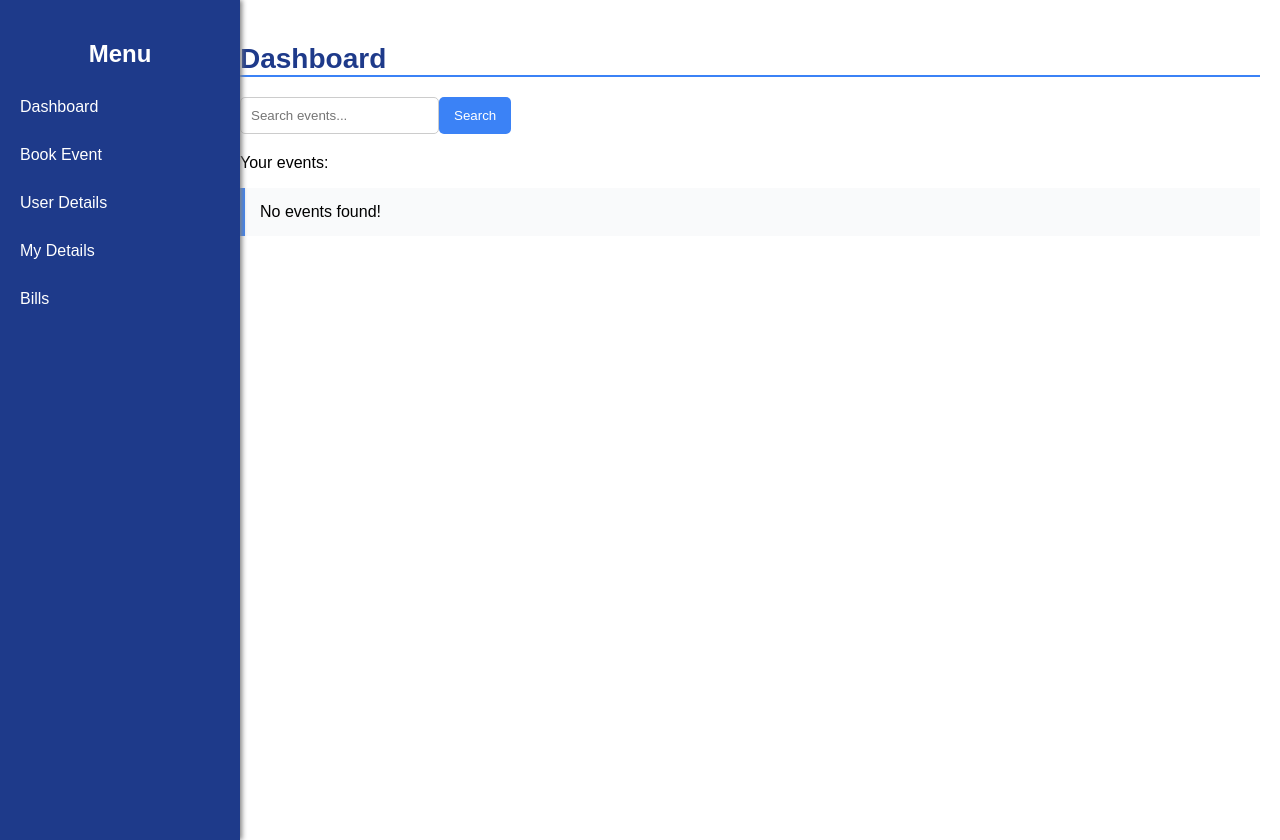
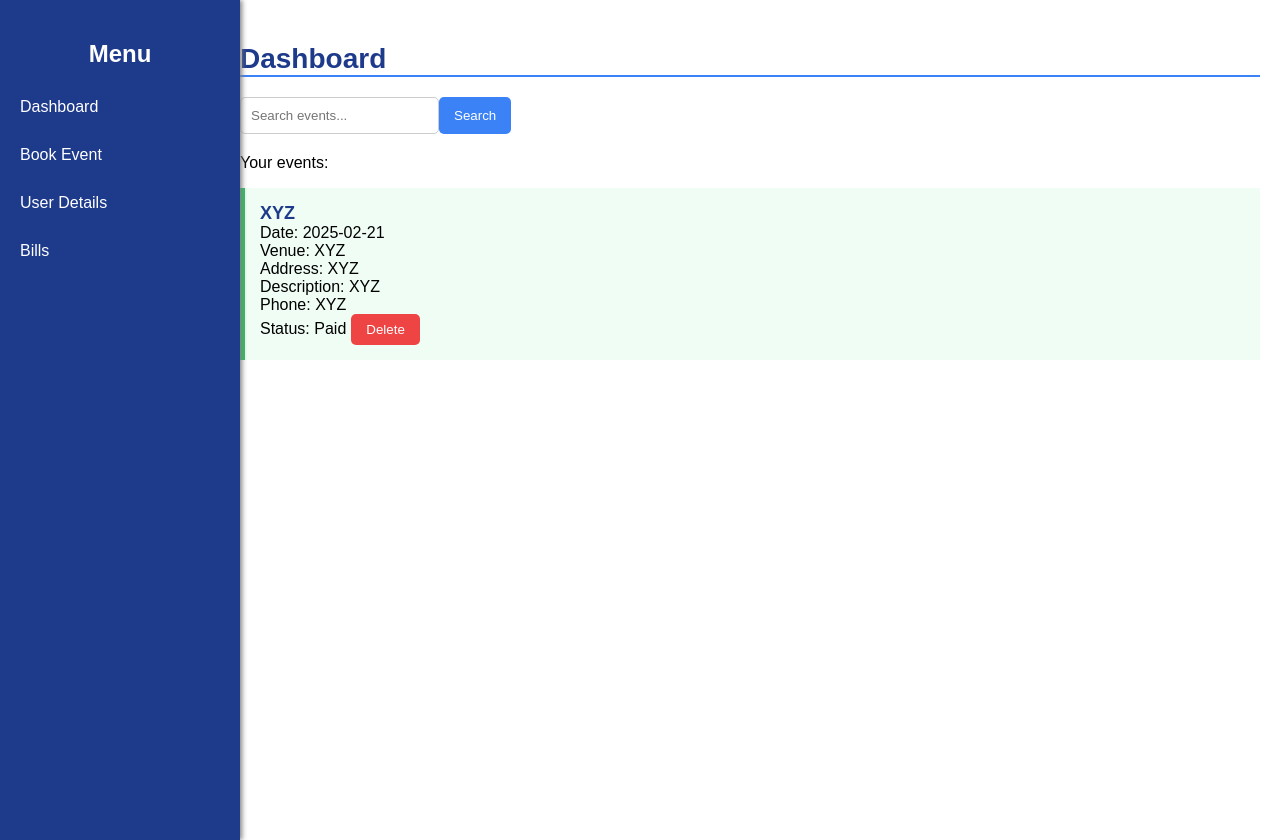
Before and after one commit to r4hul078/Event-Management, a Flask app: page /dashboard in a window 1280 px wide. Run offline with Flask 3, Linux system fonts and the light colour scheme; a user stored in the database is signed in; data comes from the database, SQL or seed files in the repository; both versions use the stored data as it was after the commit; data that the repository does not hold is empty.

Commit message:
Fixed Bugs

```diff
--- a/app.py
+++ b/app.py
@@ -1,6 +1,5 @@
 from flask import Flask, request, jsonify, redirect, render_template, session, url_for
 import sqlite3
-
 import os
 from werkzeug.utils import secure_filename
 
@@ -10,11 +9,11 @@ app.secret_key = "mysecretkey"
 UPLOAD_FOLDER = 'static/uploads'
 app.config['UPLOAD_FOLDER'] = UPLOAD_FOLDER
 
-# This function sets up the database without test data
 def setup_database():
-    conn = sqlite3.connect("users.db")
-    cursor = conn.cursor()
-    cursor.execute('''
+    if not os.path.exists("users.db"):
+        conn = sqlite3.connect("users.db")
+        cursor = conn.cursor()
+        cursor.execute('''
             CREATE TABLE IF NOT EXISTS users (
                 id INTEGER PRIMARY KEY AUTOINCREMENT,
                 name TEXT NOT NULL,
@@ -25,19 +24,32 @@ def setup_database():
                 profile_picture TEXT
             )
         ''')
-    cursor.execute("DROP TABLE IF EXISTS events")  # Start fresh
-    cursor.execute("CREATE TABLE IF NOT EXISTS events (id INTEGER PRIMARY KEY, user_id INTEGER, event_name TEXT, event_date TEXT, venue TEXT, description TEXT, address TEXT, phone_number TEXT, paid INTEGER DEFAULT 0)")
-    conn.commit()
-    conn.close()
+        cursor.execute('''
+            CREATE TABLE IF NOT EXISTS events (
+                id INTEGER PRIMARY KEY AUTOINCREMENT,
+                user_id INTEGER,
+                event_name TEXT,
+                event_date TEXT,
+                venue TEXT,
+                description TEXT,
+                address TEXT,
+                phone_number TEXT,
+                paid INTEGER DEFAULT 0,
+                FOREIGN KEY (user_id) REFERENCES users(id)
+            )
+        ''')
+        conn.commit()
+        conn.close()
+        print("Database and tables created.")
+    else:
+        print("Database already exists, skipping setup.")
 
 setup_database()
 
-# Home page
 @app.route("/")
 def home():
     return render_template("index.html")
 
-# Login page
 @app.route("/login", methods=["GET", "POST"])
 def login():
     if request.method == "GET":
@@ -45,32 +57,32 @@ def login():
     try:
         email = request.json["email"]
         password = request.json["password"]
-        print("Trying to log in with email:", email, "and password:", password)  # Debug
+        print("Trying to log in with email:", email, "and password:", password)
         conn = sqlite3.connect("users.db")
         cursor = conn.cursor()
         cursor.execute("SELECT * FROM users WHERE email = ? AND password = ?", (email, password))
         user = cursor.fetchone()
         conn.close()
         if user:
-            session["user_id"] = user[0]  # Remember the user
-            print("Login successful, user_id:", user[0])  # Debug
+            session["user_id"] = user[0]
+            print("Login successful, user_id:", user[0])
             return jsonify({"redirect": "/dashboard"})
         else:
-            print("Login failed: No matching user")  # Debug
+            print("Login failed: No matching user")
             return jsonify({"error": "Wrong email or password"})
     except Exception as e:
-        print("Login error:", str(e))  # Debug
+        print("Login error:", str(e))
         return jsonify({"error": "Something went wrong"})
 
-# Dashboard page
+
 @app.route("/dashboard")
 def dashboard():
     if "user_id" not in session:
-        print("No user session, redirecting to login")  # Debug
+        print("No user session, redirecting to login")
         return redirect("/login")
     return render_template("dashboard.html")
 
-# Get events from the database
+
 @app.route("/events", methods=["GET"])
 def get_events():
     if "user_id" not in session:
@@ -93,10 +105,10 @@ def get_events():
             "phone_number": event[6],
             "paid": event[7]
         })
-    print("Sending events:", event_list)  # Debug
+    print("Sending events:", event_list)
     return jsonify({"events": event_list})
 
-# Add a new event to the database
+
 @app.route("/events", methods=["POST"])
 def add_event():
     if "user_id" not in session:
@@ -119,19 +131,34 @@ def add_event():
     conn.close()
     return jsonify({"success": True})
 
-# Get user details
+
+
+# DEL event
+@app.route("/events/<int:event_id>", methods=["DELETE"])
+def delete_event(event_id):
+    if "user_id" not in session:
+        return jsonify({"error": "Not logged in"}), 401
+    user_id = session["user_id"]
+    conn = sqlite3.connect("users.db")
+    cursor = conn.cursor()
+    cursor.execute("DELETE FROM events WHERE id = ? AND user_id = ?", (event_id, user_id))
+    if cursor.rowcount == 0:
+        conn.close()
+        return jsonify({"error": "Event not found or not authorized"}), 404
+    conn.commit()
+    conn.close()
+    return jsonify({"success": True})
+
+
+
 @app.route('/user-detail')
 def userDetail():
     if 'user_id' not in session:
         return redirect(url_for('login'))
-
     conn = sqlite3.connect('users.db')
     cursor = conn.cursor()
-
-    # Fetch only the logged-in user's details
-    cursor.execute('SELECT id, name ,email, profile_picture, address, phone FROM users WHERE id = ?', (session['user_id'],))
+    cursor.execute('SELECT id, name, email, profile_picture, address, phone FROM users WHERE id = ?', (session['user_id'],))
     user = cursor.fetchone()
-
     conn.close()
     context = {
         'user': user,
@@ -139,42 +166,38 @@ def userDetail():
     }
     return render_template('user-detail.html', **context)
 
+
+
 @app.route('/update-user', methods=['POST'])
 def update_user():
     if 'user_id' not in session:
         return jsonify({'error': 'Unauthorized'}), 401
-
     data = request.json
     name = data.get('name')
     email = data.get('email')
-
     if not name or not email:
         return jsonify({'error': 'Both fields are required'}), 400
-
     conn = sqlite3.connect('users.db')
     cursor = conn.cursor()
-
-    # Update user in the database
     cursor.execute('UPDATE users SET name = ?, email = ? WHERE id = ?', (name, email, session['user_id']))
     conn.commit()
     conn.close()
-
-    # Update session data
     session['name'] = name
     session['email'] = email
-
     return jsonify({'success': True})
 
 
-@app.route('/register', methods= ['GET'])
+
+@app.route('/register', methods=['GET'])
 def registerUser():
     return render_template('register.html')
+
+
 
 @app.route('/register', methods=['POST'])
 def register():
     if 'profile_picture' not in request.files:
         return jsonify({'error': 'Profile picture is required'}), 400
-
     name = request.form.get('name')
     email = request.form.get('email')
     password = request.form.get('password')
@@ -182,44 +205,33 @@ def register():
     profile_picture = request.files['profile_picture']
     address = request.form.get('address')
     phone = request.form.get('phone')
-
-
-
     if not name or not email or not password or not confirm_password:
         return jsonify({'error': 'All fields are required'}), 400
-
     if password != confirm_password:
         return jsonify({'error': 'Passwords do not match'}), 400
-
     filename = secure_filename(profile_picture.filename)
     profile_path = os.path.join(app.config['UPLOAD_FOLDER'], filename)
     profile_picture.save(profile_path)
-
     conn = sqlite3.connect('users.db')
     cursor = conn.cursor()
     cursor.execute('SELECT * FROM users WHERE email = ?', (email,))
     user = cursor.fetchone()
-
     if user:
         conn.close()
         return jsonify({'error': 'Email already registered'}), 400
-
     cursor.execute('INSERT INTO users (name, email, password, profile_picture, address, phone) VALUES (?, ?, ?, ?, ?, ?)',
                    (name, email, password, filename, address, phone))
     conn.commit()
     user_id = cursor.lastrowid
     conn.close()
-
-    # Store user session
     session['user_id'] = user_id
     session['name'] = name
     session['email'] = email
     session['profile_picture'] = filename
-
     return jsonify({'success': True, 'redirect': url_for('dashboard')})
 
 
-# Mark an event as paid
+
 @app.route("/pay/<int:event_id>", methods=["POST"])
 def pay_event(event_id):
     if "user_id" not in session:
@@ -235,11 +247,18 @@ def pay_event(event_id):
     conn.close()
     return jsonify({"success": True})
 
-# Log out
-@app.route("/logout", methods=["POST"])
+
+
+
+@app.route("/logout", methods=["GET", "POST"])
 def logout():
     session.pop("user_id", None)
-    return jsonify({"success": True, "redirect": "/login"})
+    if request.method == "POST":
+        return jsonify({"success": True, "redirect": "/login"})
+    return redirect("/login")
+
+
+
 
 if __name__ == "__main__":
     app.run(debug=True)
--- a/static/CSS/dashboard.css
+++ b/static/CSS/dashboard.css
@@ -15,7 +15,7 @@ body {
 .sidebar {
     width: 220px;
     height: 100%;
-    background: #1e3a8a; /* Solid color for simplicity */
+    background: #1e3a8a;
     color: white;
     padding: 20px 10px;
     position: fixed;
@@ -48,13 +48,13 @@ body {
 }
 
 .sidebar ul li a:hover {
-    background-color: #ffffff33; /* Light gray with transparency */
+    background-color: #ffffff33;
 }
 
 .main-content {
     margin-left: 220px;
     padding: 20px;
-    width: 100%; /* Fill remaining space */
+    width: 100%;
     background-color: white;
     min-height: 100vh;
 }
@@ -197,6 +197,22 @@ body {
     background-color: #16a34a;
 }
 
+
+#events-list li button,
+#bill-list li button.delete {
+    padding: 8px 15px;
+    background-color: #ef4444;
+    color: white;
+    border: none;
+    border-radius: 5px;
+    margin-left: 5px;
+}
+
+#events-list li button:hover,
+#bill-list li button.delete:hover {
+    background-color: #dc2626;
+}
+
 .receipt {
     position: fixed;
     top: 50%;
--- a/static/Javascript/dashboard.js
+++ b/static/Javascript/dashboard.js
@@ -3,12 +3,10 @@ let events = [];
 
 // This function changes which page we see
 function changePage(sectionId) {
-    // Hide all pages
     let allPages = document.getElementsByClassName("content-section");
     for (let i = 0; i < allPages.length; i++) {
         allPages[i].style.display = "none";
     }
-    // Show the page we clicked
     document.getElementById(sectionId).style.display = "block";
 }
 
@@ -31,6 +29,13 @@ function showEvents(eventList) {
                             "Description: " + event.description + "<br>" +
                             "Phone: " + event.phone_number + "<br>" +
                             "Status: " + (event.paid ? "Paid" : "Not Paid");
+        let deleteButton = document.createElement("button");
+        deleteButton.innerText = "Delete";
+        deleteButton.setAttribute("data-event-id", event.id);
+        deleteButton.onclick = function() {
+            deleteEvent(event.id);
+        };
+        newItem.appendChild(deleteButton);
         eventListArea.appendChild(newItem);
     }
 }
@@ -59,24 +64,25 @@ function showBills(eventList) {
             let payButton = document.createElement("button");
             payButton.innerText = "Pay Now";
             payButton.setAttribute("data-event-id", event.id);
-            newItem.appendChild(payButton);
-        }
-        billListArea.appendChild(newItem);
-    }
-    // Add click action to Pay buttons
-    let buttons = document.getElementsByTagName("button");
-    for (let i = 0; i < buttons.length; i++) {
-        if (buttons[i].innerText === "Pay Now") {
-            buttons[i].onclick = function() {
+            payButton.onclick = function() {
                 let eventId = this.getAttribute("data-event-id");
                 let event = events.find(e => e.id == eventId);
                 showReceipt(event);
             };
+            newItem.appendChild(payButton);
         }
+        let deleteButton = document.createElement("button");
+        deleteButton.innerText = "Delete";
+        deleteButton.setAttribute("data-event-id", event.id);
+        deleteButton.onclick = function() {
+            deleteEvent(event.id);
+        };
+        newItem.appendChild(deleteButton);
+        billListArea.appendChild(newItem);
     }
 }
 
-// This function shows a popup for payment
+// Popup for confirmation
 function showReceipt(event) {
     let popup = document.createElement("div");
     popup.className = "receipt";
@@ -93,7 +99,6 @@ function showReceipt(event) {
                       "<button id='cancel-pay'>Cancel</button>";
     document.body.appendChild(popup);
 
-    // Add actions to the buttons in the popup
     document.getElementById("confirm-pay").onclick = function() {
         confirmPayment(event.id);
     };
@@ -102,20 +107,19 @@ function showReceipt(event) {
     };
 }
 
-// This function confirms a payment
+// A window for payment confirmation
 function confirmPayment(eventId) {
-    // Send a request to the server to mark payment as done
     let request = new XMLHttpRequest();
     request.open("POST", "/pay/" + eventId);
     request.setRequestHeader("Content-Type", "application/json");
     request.onreadystatechange = function() {
-        if (request.readyState === 4) { // Request is complete
+        if (request.readyState === 4) {
             let response = JSON.parse(request.responseText);
             if (response.success) {
                 let popup = document.querySelector(".receipt");
                 if (popup) popup.remove();
                 alert("Payment done!");
-                loadEvents(); // Refresh the lists
+                loadEvents();
             } else {
                 alert("Payment failed!");
             }
@@ -124,25 +128,49 @@ function confirmPayment(eventId) {
     request.send();
 }
 
-// This function gets events from the server
+// Delete the function
+function deleteEvent(eventId) {
+    if (!confirm("Are you sure you want to delete this event?")) return;
+    let request = new XMLHttpRequest();
+    request.open("DELETE", "/events/" + eventId);
+    request.setRequestHeader("Content-Type", "application/json");
+    request.onreadystatechange = function() {
+        if (request.readyState === 4) {
+            if (request.status === 200) {
+                let response = JSON.parse(request.responseText);
+                if (response.success) {
+                    alert("Event deleted!");
+                    loadEvents(); // Refresh the lists
+                } else {
+                    alert("Deletion failed: " + response.error);
+                }
+            } else {
+                alert("Error deleting event!");
+            }
+        }
+    };
+    request.send();
+}
+
+// Fetch the events from server
 function loadEvents() {
     let request = new XMLHttpRequest();
     request.open("GET", "/events");
     request.onreadystatechange = function() {
-        if (request.readyState === 4 && request.status === 200) { // Success
+        if (request.readyState === 4 && request.status === 200) {
             let data = JSON.parse(request.responseText);
-            console.log("Events:", data); // See what we got
+            console.log("Events:", data);
             events = data.events || [];
             showEvents(events);
             showBills(events);
-        } else if (request.readyState === 4) { // Error
+        } else if (request.readyState === 4) {
             console.log("Error loading events:", request.status);
         }
     };
     request.send();
 }
 
-// This function searches for events
+// Searching event
 function searchEvents() {
     let searchText = document.getElementById("event-search").value.toLowerCase();
     let foundEvents = [];
@@ -157,53 +185,34 @@ function searchEvents() {
     showBills(foundEvents);
 }
 
-// This function gets user details
-// function loadUserDetails() {
-//     let request = new XMLHttpRequest();
-//     request.open("GET", "/user-details");
-//     request.onreadystatechange = function() {
-//         if (request.readyState === 4 && request.status === 200) { // Success
-//             let data = JSON.parse(request.responseText);
-//             console.log("User:", data); // See what we got
-//             let userArea = document.getElementById("user-details");
-//             userArea.innerHTML = "<li>Email: " + data.email + "</li>";
-//         } else if (request.readyState === 4) { // Error
-//             console.log("Error loading user details:", request.status);
-//         }
-//     };
-//     request.send();
-// }
-
-// This function logs the user out
+// Logout
 function logout() {
     let request = new XMLHttpRequest();
     request.open("POST", "/logout");
     request.setRequestHeader("Content-Type", "application/json");
     request.onreadystatechange = function() {
-        if (request.readyState === 4 && request.status === 200) { // Success
+        if (request.readyState === 4 && request.status === 200) {
             let data = JSON.parse(request.responseText);
             if (data.success) {
                 window.location.href = data.redirect;
             } else {
                 alert("Logout failed!");
             }
-        } else if (request.readyState === 4) { // Error
+        } else if (request.readyState === 4) {
             console.log("Error logging out:", request.status);
         }
     };
     request.send();
 }
 
-// When the page is ready
+// After the page loads
 window.onload = function() {
-    console.log("Page is ready!"); // Let us know it started
+    console.log("Page is ready!");
     loadEvents();
-    // loadUserDetails();
 
-    // Handle the booking form
     let form = document.getElementById("booking-form");
     form.onsubmit = function(event) {
-        event.preventDefault(); // Stop the form from reloading the page
+        event.preventDefault();
         let eventName = document.getElementById("event-name").value;
         let eventDate = document.getElementById("event-date").value;
         let venue = document.getElementById("venue").value;
@@ -220,16 +229,16 @@ window.onload = function() {
         request.open("POST", "/events");
         request.setRequestHeader("Content-Type", "application/json");
         request.onreadystatechange = function() {
-            if (request.readyState === 4 && request.status === 200) { // Success
+            if (request.readyState === 4 && request.status === 200) {
                 let data = JSON.parse(request.responseText);
                 if (data.success) {
                     alert("Event booked!");
-                    form.reset(); // Clear the form
-                    loadEvents(); // Update the lists
+                    form.reset();
+                    loadEvents();
                 } else {
                     alert("Booking failed!");
                 }
-            } else if (request.readyState === 4) { // Error
+            } else if (request.readyState === 4) {
                 console.log("Error booking:", request.status);
             }
         };
@@ -244,10 +253,12 @@ window.onload = function() {
         request.send(JSON.stringify(dataToSend));
     };
 
-    // Handle logout button
-    document.getElementById("logout-btn").onclick = logout;
+    // Move logout button initialization here
+    let logoutBtn = document.getElementById("logout-btn");
+    if (logoutBtn) {
+        logoutBtn.onclick = logout;
+    }
 
-    // Search when pressing Enter
     document.getElementById("event-search").onkeypress = function(e) {
         if (e.key === "Enter") {
             searchEvents();
--- a/templates/dashboard.html
+++ b/templates/dashboard.html
@@ -3,25 +3,22 @@
 <head>
     <meta charset="UTF-8">
     <meta name="viewport" content="width=device-width, initial-scale=1.0">
-    <title>My Simple Dashboard</title>
+    <title>Event Management System</title>
     <link rel="stylesheet" href="/static/CSS/dashboard.css">
     <script src="/static/Javascript/dashboard.js"></script> <!-- Load JS at the end -->
 </head>
 <body>
     <div class="container">
-        <!-- This is the menu on the left side -->
         <nav class="sidebar">
             <h2>Menu</h2>
             <ul>
                 <li><a href="#" onclick="changePage('dashboard-section')">Dashboard</a></li>
                 <li><a href="#" onclick="changePage('booking-section')">Book Event</a></li>
-                <li><a href="user-detail"> User Details</a></li>
-                <li><a href="#" onclick="changePage('user-details-section')">My Details</a></li>
+                <li><a href="user-detail">User Details</a></li>
                 <li><a href="#" onclick="changePage('bill-section')">Bills</a></li>
             </ul>
         </nav>
 
-        <!-- This is the main area where content shows -->
         <div class="main-content">
             <!-- Dashboard Page -->
             <section id="dashboard-section" class="content-section" style="display: block;">
@@ -31,9 +28,7 @@
                     <button onclick="searchEvents()">Search</button>
                 </div>
                 <p>Your events:</p>
-                <ul id="events-list">
-
-                </ul>
+                <ul id="events-list"></ul>
             </section>
 
             <!-- Book Event Page -->
@@ -50,21 +45,10 @@
                 </form>
             </section>
 
-            <!-- My Details Page -->
-            <section id="user-details-section" class="content-section" style="display: none;">
-                <h1>My Details</h1>
-                <ul id="user-details">
-
-                </ul>
-                <button id="logout-btn">Logout</button>
-            </section>
-
             <!-- Bills Page -->
             <section id="bill-section" class="content-section" style="display: none;">
                 <h1>Bills</h1>
-                <ul id="bill-list">
-
-                </ul>
+                <ul id="bill-list"></ul>
             </section>
         </div>
     </div>
--- a/templates/user-detail.html
+++ b/templates/user-detail.html
@@ -177,7 +177,6 @@
                 <li><a href="dashboard">Dashboard</a></li>
                 <li><a href="dashboard">Book Event</a></li>
                 <li><a href="user-detail"> User Details</a></li>
-                <li><a href="dashboard">My Details</a></li>
                 <li><a href="dashboard">Bills</a></li>
             </ul>
         </nav>
```
Also changed, not shown: users.db.
